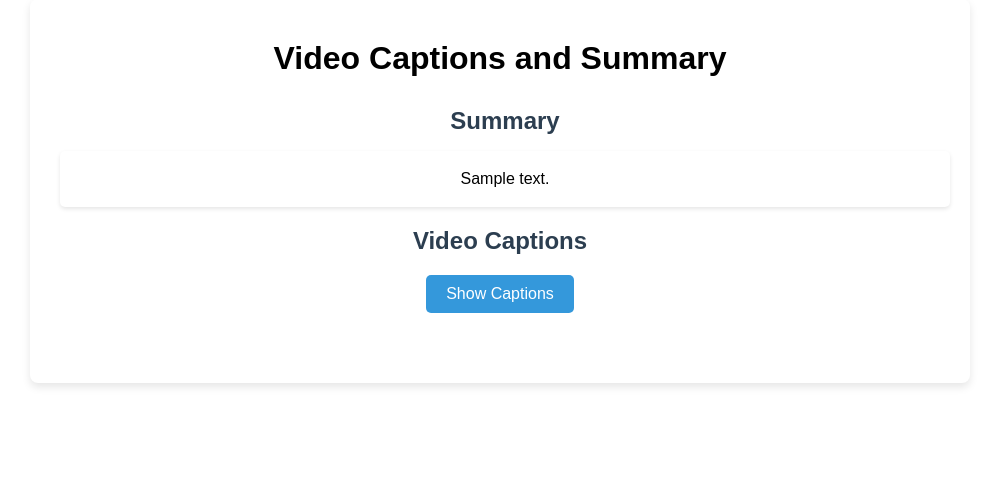
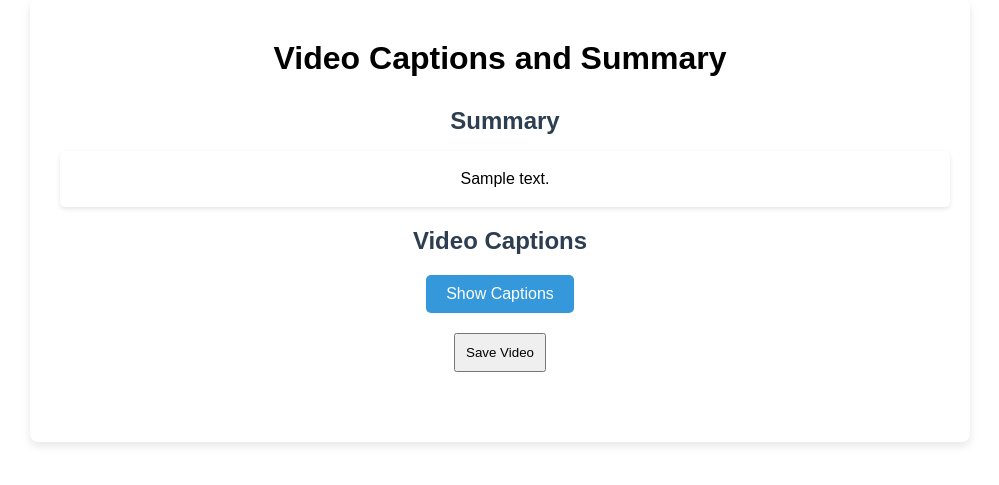
Before and after one commit to mankai-amine/youtube-digest, a Flask app: template templates/result.html in a window 1280 px wide. Shown: the part 59-544 px from the top of the page, without its empty margins (140-1139 px from the left). Run offline with Flask 3, Linux system fonts and the light colour scheme; the template is opened without the code that fills it: most values are stand-ins (such as "Sample title", 1, 10 or a date in 2020).

Commit message:
Favorite
User can save favorite videos

```diff
--- a/app.py
+++ b/app.py
@@ -1,4 +1,4 @@
-from flask import Flask, render_template, request
+from flask import Flask, render_template, request, jsonify
 from youtube_transcript_api import YouTubeTranscriptApi
 from youtube_transcript_api._errors import TranscriptsDisabled, VideoUnavailable
 from openai import OpenAI
@@ -7,6 +7,8 @@ from dotenv import load_dotenv
 #from flask_sqlalchemy import SQLAlchemy
 from database import db
 from models import Favorite
+
+
 
 # Load environment variables from .env file
 load_dotenv()
@@ -88,9 +90,25 @@ def summarize():
         summarized_text = summarize_text(captions)
 
         # Display the summarized text
-        return render_template('result.html', captions=captions, summary = summarized_text)
+        return render_template('result.html', captions=captions, summary = summarized_text, video_url= youtube_url )
     except ValueError as e:
         return f"An error occurred: {e}"
 
+@app.route('/save-video', methods=['POST'])
+def save_video():
+    data = request.json
+    video_url = data.get('video_url')
+    summary = data.get('summary')
+
+    if not video_url or not summary:
+        return jsonify({"error": "Video URL and summary are required"}), 400
+
+    # Add to database
+    new_favorite = Favorite(video_url=video_url, summary=summary)
+    db.session.add(new_favorite)
+    db.session.commit()
+
+    return jsonify({"message": "Video saved successfully"}), 200
+
 if __name__ == '__main__':
     app.run(debug=True)
--- a/templates/result.html
+++ b/templates/result.html
@@ -23,6 +23,14 @@
                     <button id="toggleButton" class="show-captions-button" onclick="toggleCaptions()">Show Captions</button>
                     <p id="captions">{{ captions }}</p>
                 </div>
+                <div class="save">
+                    <button id="saveButton"
+                        data-video-url="{{ video_url }}"
+                        data-summary="{{ summary }}"
+                        onclick="saveVideo(this)"
+                    >Save Video
+                    </button>
+                </div>
             </div>
         </div>
 
@@ -40,5 +48,23 @@
                 button.textContent = "Show Captions";
             }
         }
+
+        function saveVideo(button) {
+            const video_url = button.getAttribute('data-video-url');
+            const summary = button.getAttribute('data-summary');
+
+            fetch('/save-video', {
+                method: 'POST',
+                headers: {
+                    'Content-Type': 'application/json'
+                },
+                body: JSON.stringify({ video_url: video_url, summary: summary })
+            })
+            .then(response => {
+                if (!response.ok) throw new Error("Failed to save video.");
+                alert("Video saved successfully!");
+            })
+            .catch(error => alert("An error occurred: " + error.message));
+        }
     </script>
 </html>
```
